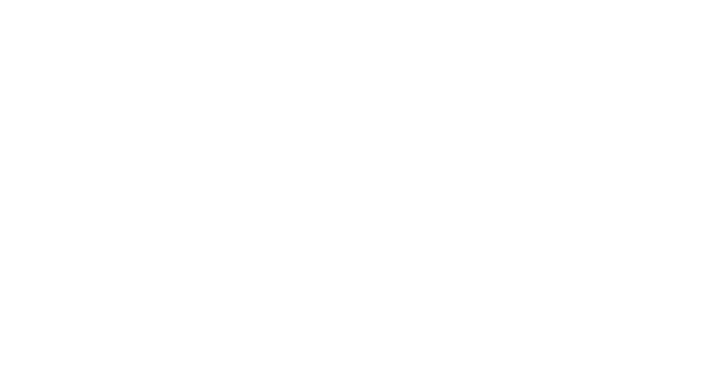
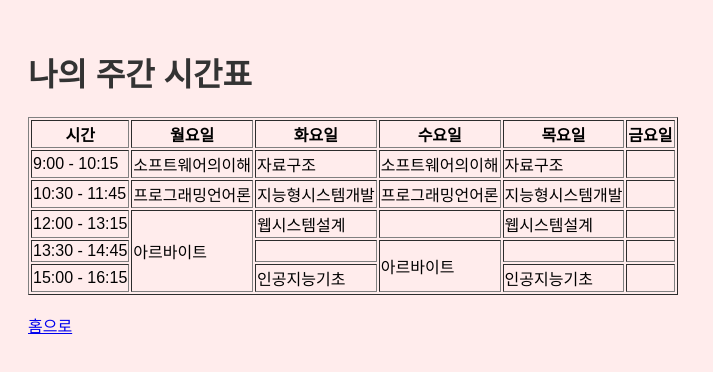
Before and after one commit to Leedab1n/WebSystemDesign, a plain HTML site: page timetable.html in a window 1280 px wide. Shown: the whole page, without its empty margins (0-713 px from the left). Drawn offline with Linux system fonts and the light colour scheme.

Commit message:
second commit

```diff
--- a/timetable.html
+++ b/timetable.html
@@ -0,0 +1,78 @@
+<!DOCTYPE html>
+<html lang="en">
+<head>
+    <meta charset="UTF-8">
+    <meta name="viewport" content="width=device-width, initial-scale=1.0">
+    <title>[이다빈] - 시간표</title>
+    <style>
+        body {
+            font-family: Arial, sans-serif;
+            background-color: #ffecec;
+            padding: 20px;
+        }
+        h1 {
+            color: #333;
+        }
+    </style>
+</head>
+<body>
+    <header>
+        <h1>나의 주간 시간표</h1>
+    </header>
+    <table border="1">
+        <thead>
+            <tr>
+                <th>시간</th>
+                <th>월요일</th>
+                <th>화요일</th>
+                <th>수요일</th>
+                <th>목요일</th>
+                <th>금요일</th>
+            </tr>
+        </thead>
+        <tbody>
+            <tr>
+                <td>9:00 - 10:15</td>
+                <td>소프트웨어의이해</td>
+                <td>자료구조</td>
+                <td>소프트웨어의이해</td>
+                <td>자료구조</td>
+                <td></td>
+            </tr>
+            <tr>
+                <td>10:30 - 11:45</td>
+                <td>프로그래밍언어론</td>
+                <td>지능형시스템개발</td>
+                <td>프로그래밍언어론</td>
+                <td>지능형시스템개발</td>
+                <td></td>
+            </tr>
+            <tr>
+                <td>12:00 - 13:15</td>
+                <td rowspan="3">아르바이트</td>
+                <td>웹시스템설계</td>
+                <td></td>
+                <td>웹시스템설계</td>
+                <td></td>
+            </tr>
+            <tr>
+                <td>13:30 - 14:45</td>
+                <td></td>
+                <td rowspan="2">아르바이트</td>
+                <td></td>
+                <td></td>
+            </tr>
+            <tr>
+                <td>15:00 - 16:15</td>
+                <td>인공지능기초</td>
+                <td>인공지능기초</td>
+                <td></td>
+            </tr>
+        </tbody>
+    </table>
+</body>
+<br/>
+<footer>
+    <a href="index.html">홈으로</a>
+</footer>
+</html>
```
Also changed, not shown: introduce.html (+1 -1 lines).
